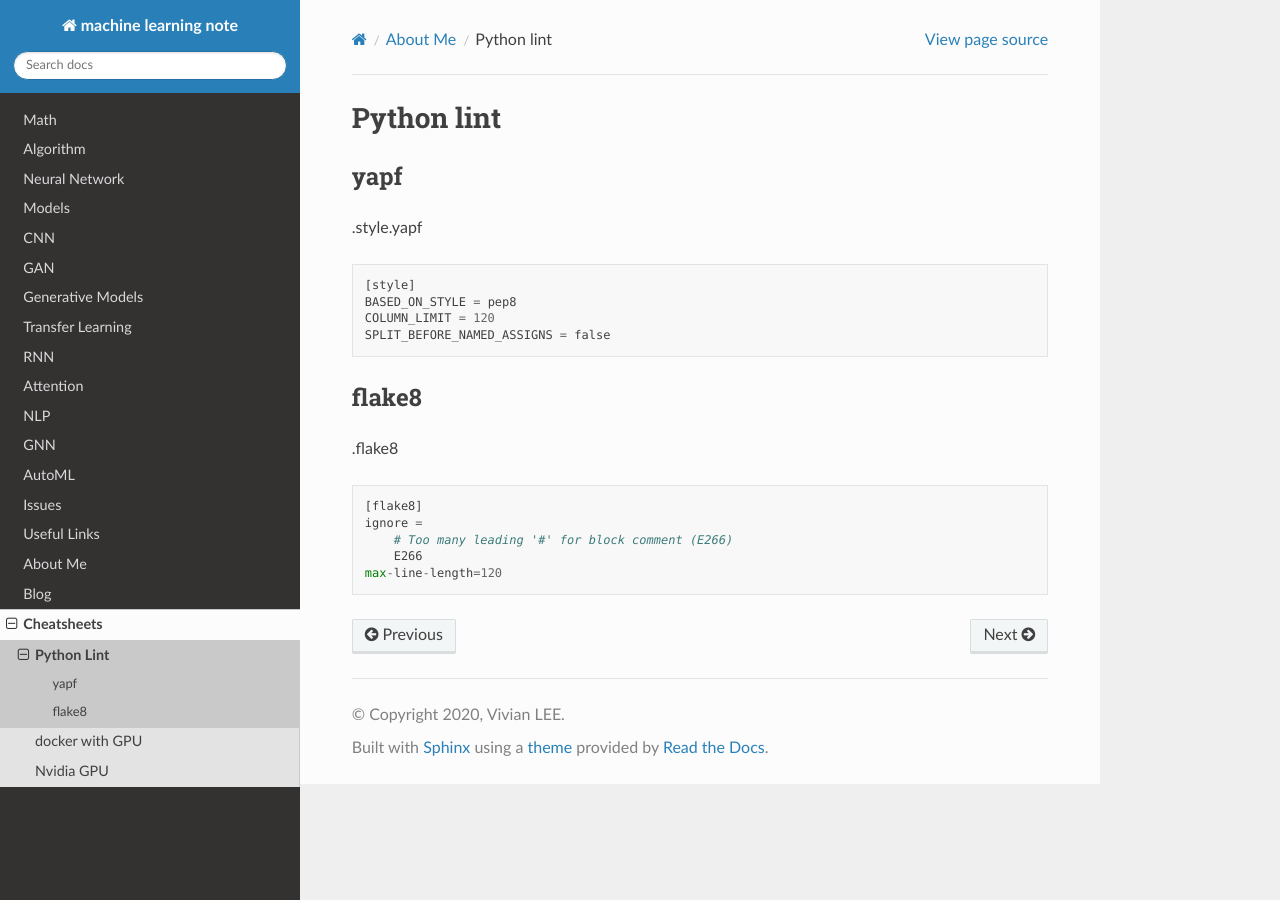
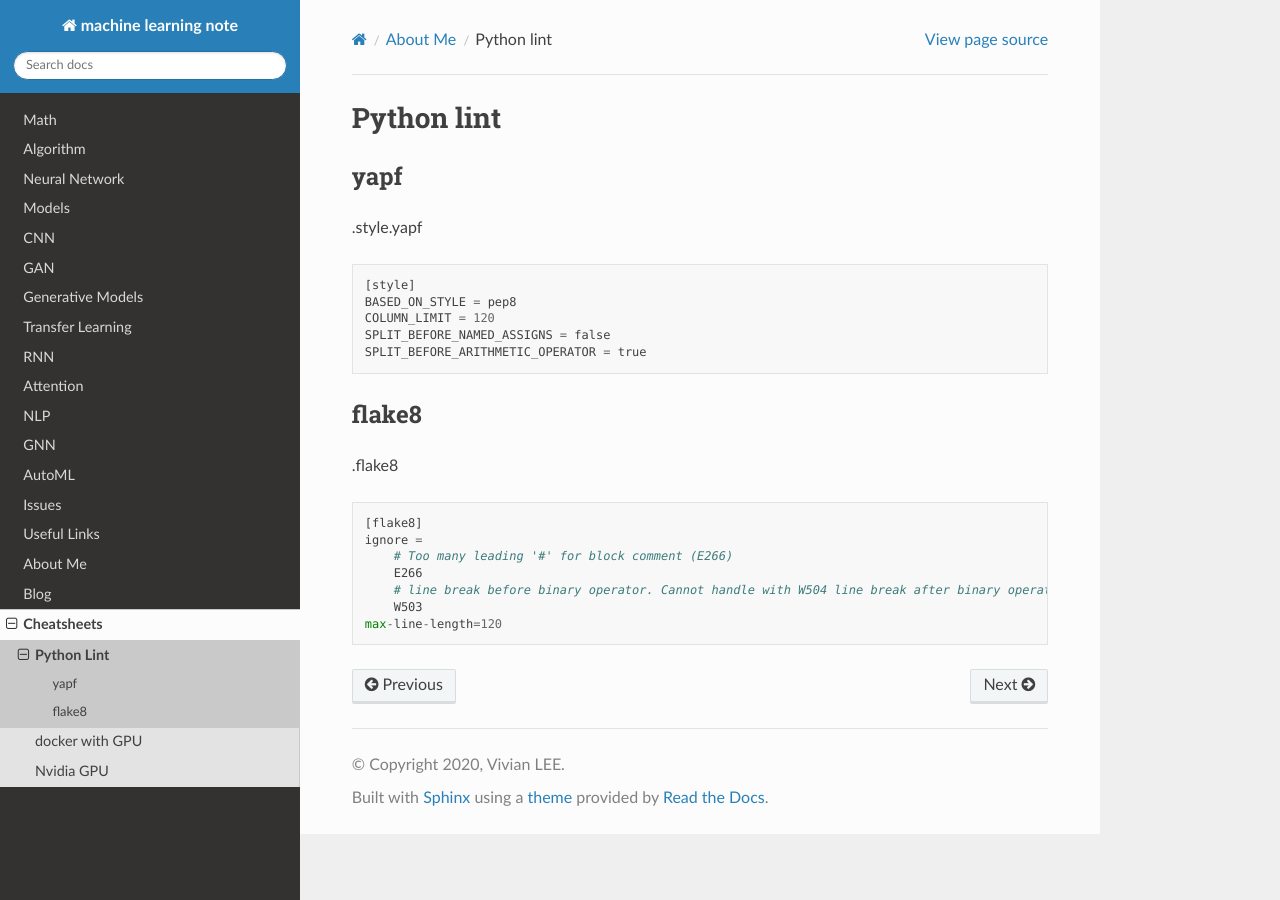
Before and after one commit to vlee-harmonicinc/machine-learning-note, a Sphinx documentation site: the page built from source/blog/cheatsheets/python_lint.md, in a window 1280 px wide. Built offline with Sphinx 7.4.7 and the Read the Docs theme 2.0.0, drawn with Linux system fonts in a browser that asks for light colours; comment, search, counter and statistics services are not loaded.

Commit message:
both yapf and flake8 take W504, ignore W503
fix flake8 W503, W504 conflict
split before arithmetic operator

````diff
--- a/source/blog/cheatsheets/python_lint.md
+++ b/source/blog/cheatsheets/python_lint.md
@@ -6,6 +6,7 @@
 BASED_ON_STYLE = pep8
 COLUMN_LIMIT = 120
 SPLIT_BEFORE_NAMED_ASSIGNS = false
+SPLIT_BEFORE_ARITHMETIC_OPERATOR = true
 ```
 ## flake8
 .flake8
@@ -14,5 +15,7 @@ SPLIT_BEFORE_NAMED_ASSIGNS = false
 ignore =
     # Too many leading '#' for block comment (E266)
     E266
+    # line break before binary operator. Cannot handle with W504 line break after binary operator
+    W503
 max-line-length=120
 ```
````
